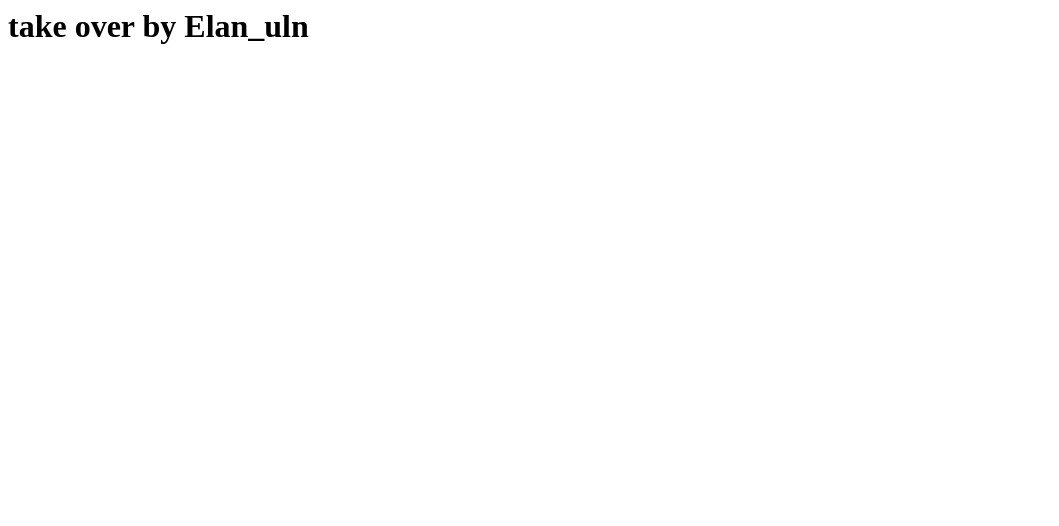
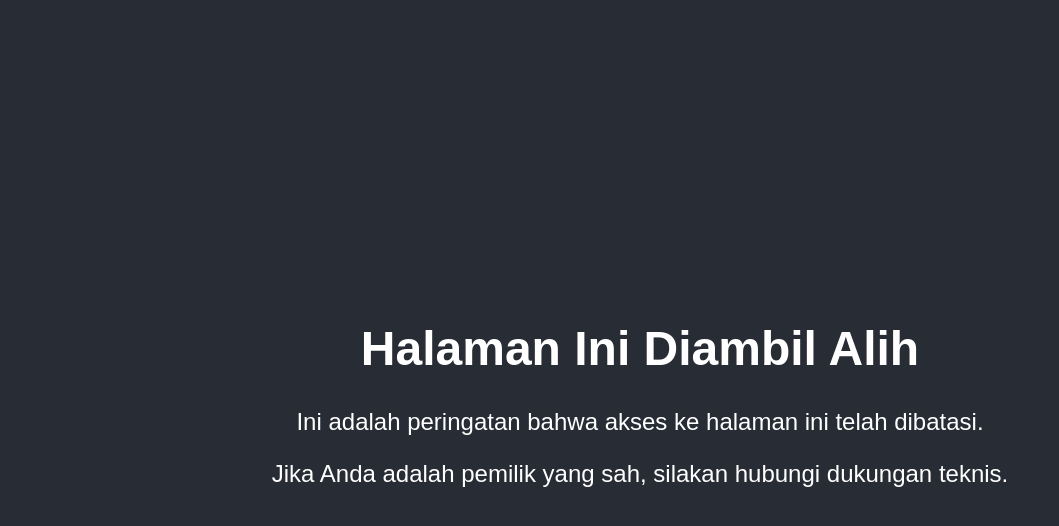
Before and after one commit to IsmaElanMaulani/Takeover-Subdomain, a plain HTML site: page index.html in a window 1280 px wide. Shown: the whole page, without its empty margins (0-1059 px from the left). Drawn offline with Linux system fonts and the light colour scheme.

Commit message:
Update index.html

```diff
--- a/index.html
+++ b/index.html
@@ -1,7 +1,34 @@
-<html>
+<!DOCTYPE html>
+<html lang="id">
+<head>
+    <meta charset="UTF-8">
+    <meta name="viewport" content="width=device-width, initial-scale=1.0">
+    <title>Halaman Diambil Alih</title>
+    <style>
+        body {
+            background-color: #282c34;
+            color: white;
+            font-family: Arial, sans-serif;
+            display: flex;
+            justify-content: center;
+            align-items: center;
+            height: 100vh;
+            margin: 0;
+            text-align: center;
+        }
+        h1 {
+            font-size: 3em;
+        }
+        p {
+            font-size: 1.5em;
+        }
+    </style>
+</head>
 <body>
-<h1>take over by Elan_uln </h1>
-
+    <div>
+        <h1>Halaman Ini Diambil Alih</h1>
+        <p>Ini adalah peringatan bahwa akses ke halaman ini telah dibatasi.</p>
+        <p>Jika Anda adalah pemilik yang sah, silakan hubungi dukungan teknis.</p>
+    </div>
 </body>
-
-</html
+</html>
```
